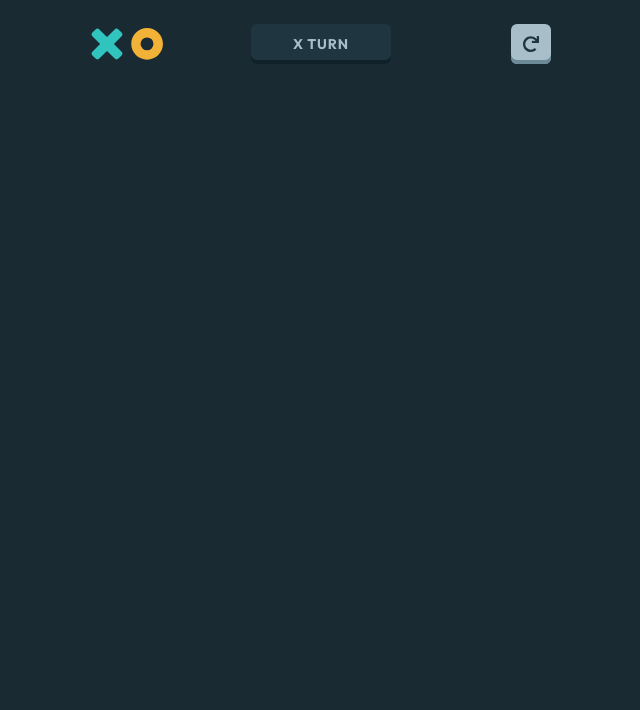
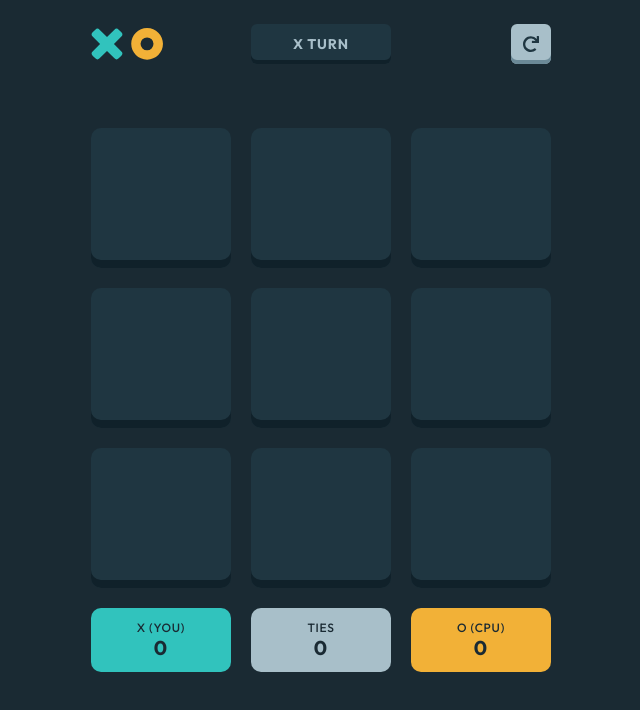
Before and after one commit to g-akca/tic-tac-toe-game, a React (Vite) app: page / in a window 1280 px wide. Both pictures are taken after a click on the button "NEW GAME (VS CPU)". Shown: the top 710 px of the page, without its empty margins (319-959 px from the left). Built offline with nearby package versions, Linux system fonts and the light colour scheme.

Commit message:
Finish GameBoard and GameScores

```diff
--- a/src/components/GameBoard.jsx
+++ b/src/components/GameBoard.jsx
@@ -1,7 +1,23 @@
+import { useState } from "react";
+
+import GameScores from "./GameScores";
+
 function GameBoard() {
+  const [board, setBoard] = useState(["", "", "", "", "", "", "", "", ""])
+
   return (
-    <section>
+    <section className="w-full flex flex-col gap-5">
+      <div className="grid grid-cols-3 gap-5">
+        {board.map((item, index) => (
+          <div
+            key={index}
+            className="bg-slate-800 w-full aspect-square rounded-[10px] inset-shadow-[0_-8px_#10212A]"
+          >
+          </div>
+        ))}
+      </div>
 
+      <GameScores />
     </section>
   )
 }
--- /dev/null
+++ b/src/components/GameScores.jsx
@@ -0,0 +1,22 @@
+function GameScores() {
+  return (
+    <section className="w-full grid grid-cols-3 gap-5 h-16">
+      <div className="bg-teal-400 text-slate-900 flex flex-col items-center justify-center rounded-[10px]">
+        <span className="font-medium text-[12px] leading-base tracking-[0.75px] uppercase">X (You)</span>
+        <span className="font-bold text-[20px] leading-base tracking-[1.25px]">0</span>
+      </div>
+
+      <div className="bg-slate-300 text-slate-900 flex flex-col items-center justify-center rounded-[10px]">
+        <span className="font-medium text-[12px] leading-base tracking-[0.75px] uppercase">Ties</span>
+        <span className="font-bold text-[20px] leading-base tracking-[1.25px]">0</span>
+      </div>
+
+      <div className="bg-amber-400 text-slate-900 flex flex-col items-center justify-center rounded-[10px]">
+        <span className="font-medium text-[12px] leading-base tracking-[0.75px] uppercase">O (CPU)</span>
+        <span className="font-bold text-[20px] leading-base tracking-[1.25px]">0</span>
+      </div>
+    </section>
+  )
+}
+
+export default GameScores;
```
